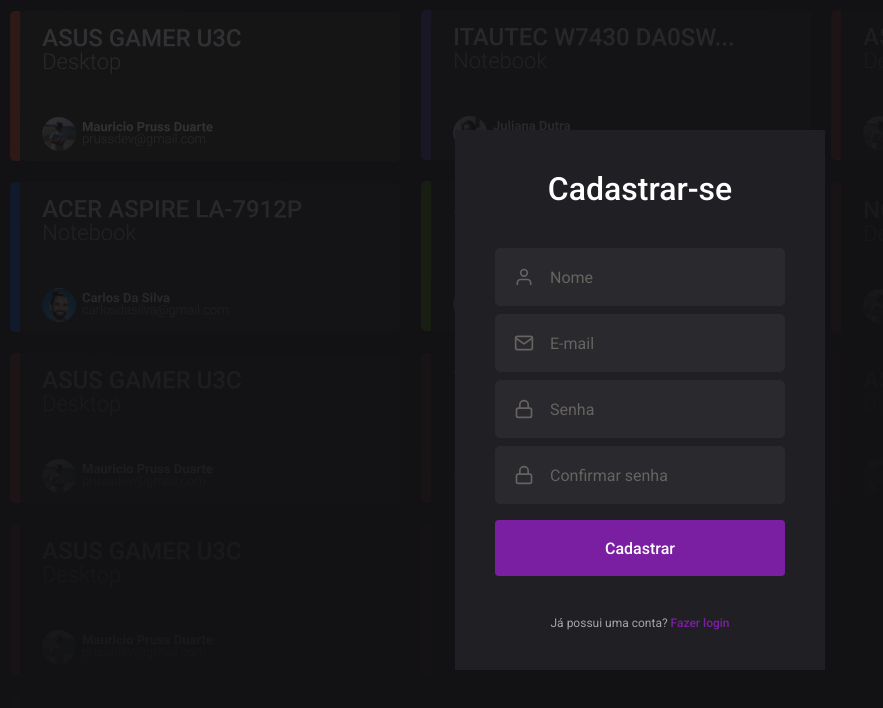
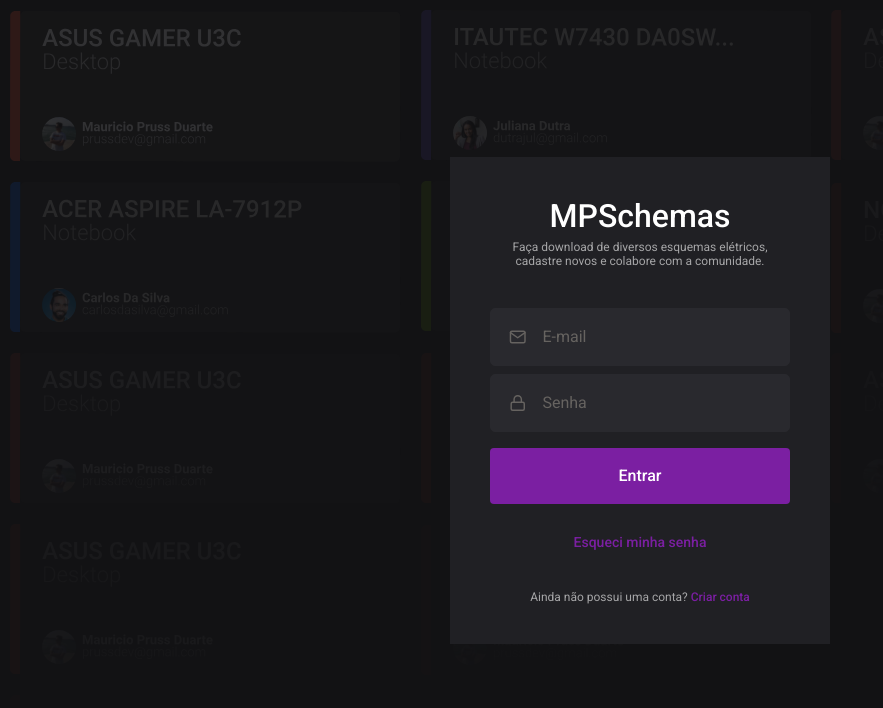
Before and after one commit to MauricioPDuarte/MPSchemas-react, a React (Create React App) app: page / in a window 1280 px wide. Shown: the top 708 px of the page, without its empty margins (0-883 px from the left). Built offline with nearby package versions, Linux system fonts and the light colour scheme.

Commit message:
Validacao no form signin e ajustes no css input

```diff
--- a/src/App.tsx
+++ b/src/App.tsx
@@ -1,13 +1,13 @@
 import React from 'react';
 
 import GlobalStyle from './styles/global';
-// import SignIn from './pages/SignIn';
+import SignIn from './pages/SignIn';
 import SignUp from './pages/SignUp';
 
 const App: React.FC = () => (
   <>
     <GlobalStyle />
-    <SignUp />
+    <SignIn />
   </>
 );
 
--- a/src/components/Input/styles.ts
+++ b/src/components/Input/styles.ts
@@ -24,7 +24,7 @@ export const Container = styled.div<IContainerProps>`
   }
 
   input {
-    flex: 1;
+    width: 100%;
     color: #fff;
     background: transparent;
 
@@ -33,7 +33,7 @@ export const Container = styled.div<IContainerProps>`
     }
   }
 
-  svg {
+  > svg {
     margin-right: 16px;
   }
 
@@ -60,9 +60,9 @@ export const Container = styled.div<IContainerProps>`
 
 export const Error = styled(Tooltip)`
   height: 20px;
-  margin-left: 16px;
+  margin-left: 4px;
 
-  svg {
+  > svg {
     margin: 0;
     color: var(--color-error);
   }
--- a/src/pages/SignIn/index.tsx
+++ b/src/pages/SignIn/index.tsx
@@ -1,5 +1,7 @@
 import React from 'react';
 import { FiMail, FiLock } from 'react-icons/fi';
+import { Formik } from 'formik';
+import * as Yup from 'yup';
 
 import Input from '../../components/Input';
 import Button from '../../components/Button';
@@ -11,13 +13,35 @@ const SignIn: React.FC = () => (
     <Content>
       <h1>MPSchemas</h1>
       <p>Faça download de diversos esquemas elétricos, cadastre novos e colabore com a comunidade.</p>
-      <form>
-        <Input name="email" placeholder="E-mail" icon={FiMail} />
-        <Input name="password" placeholder="Senha" icon={FiLock} />
 
-        <Button>Entrar</Button>
-        <a href="/">Esqueci minha senha</a>
-      </form>
+      <Formik
+        initialValues={{
+          email: '',
+          password: '',
+        }}
+        validationSchema={Yup.object({
+          email: Yup.string().email('E-mail inválido!').required('Campo obrigatório!'),
+          password: Yup.string().required('Campo obrigatório!'),
+        })}
+        onSubmit={(values, { setSubmitting }) => {
+          setTimeout(() => {
+            alert(JSON.stringify(values));
+            setSubmitting(false);
+          }, 400);
+        }}
+      >
+        {(formik) => (
+          <form onSubmit={formik.handleSubmit}>
+            <Input name="email" type="email" placeholder="E-mail" icon={FiMail} />
+            <Input name="password" placeholder="Senha" icon={FiLock} />
+
+            <Button type="submit">Entrar</Button>
+          </form>
+        )}
+      </Formik>
+
+      <a href="/">Esqueci minha senha</a>
+
       <span>
         Ainda não possui uma conta?
         <a href="/"> Criar conta</a>
--- a/src/pages/SignIn/styles.ts
+++ b/src/pages/SignIn/styles.ts
@@ -15,7 +15,7 @@ export const Container = styled.div`
 
 export const Content = styled.div`
   width: 100%;
-  max-width: 350px;
+  max-width: 380px;
   background: var(--color-elevation1);
   padding: 40px;
 
@@ -37,8 +37,9 @@ export const Content = styled.div`
 
   form {
     width: 100%;
+  }
 
-    a {
+  > a {
     width: 100%;
     color: var(--color-primary);
     display: flex;
@@ -50,7 +51,6 @@ export const Content = styled.div`
 
     &:hover {
       color: ${shade(0.2, '#7B1FA2')};
-      }
     }
   }
 
--- a/src/pages/SignUp/styles.ts
+++ b/src/pages/SignUp/styles.ts
@@ -15,7 +15,7 @@ export const Container = styled.div`
 
 export const Content = styled.div`
   width: 100%;
-  max-width: 370px;
+  max-width: 380px;
   background: var(--color-elevation1);
   padding: 40px;
 
```
Lines whose indentation alone changed are shown as unchanged.
